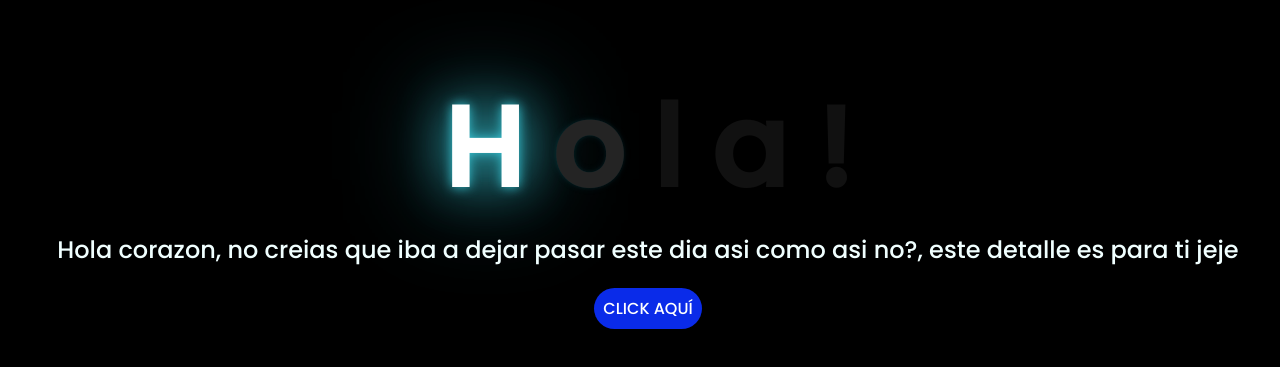
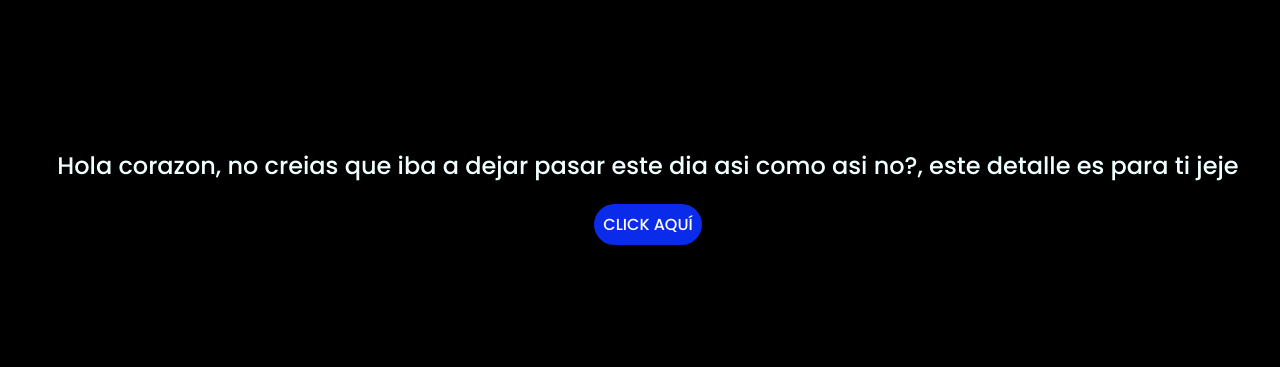
Before and after one commit to UlisesAV20/21-de-marzo, a plain HTML site: page index.html in a window 1280 px wide. Shown: the part 139-506 px from the top of the page. Drawn offline with Linux system fonts and the light colour scheme.

Commit message:
Add files via upload

```diff
--- a/index.html
+++ b/index.html
@@ -10,13 +10,7 @@
   </head>
 
   <body>
-    <div class="greetings">
-      <span>H</span>
-      <span>o</span>
-      <span>l</span>
-      <span>a</span>
-      <span>!</span>
-    </div>
+    <div class="greetings"></div>
     <div class="description">
       <span
         >Hola corazon, no creias que iba a dejar pasar este dia asi como asi
```
